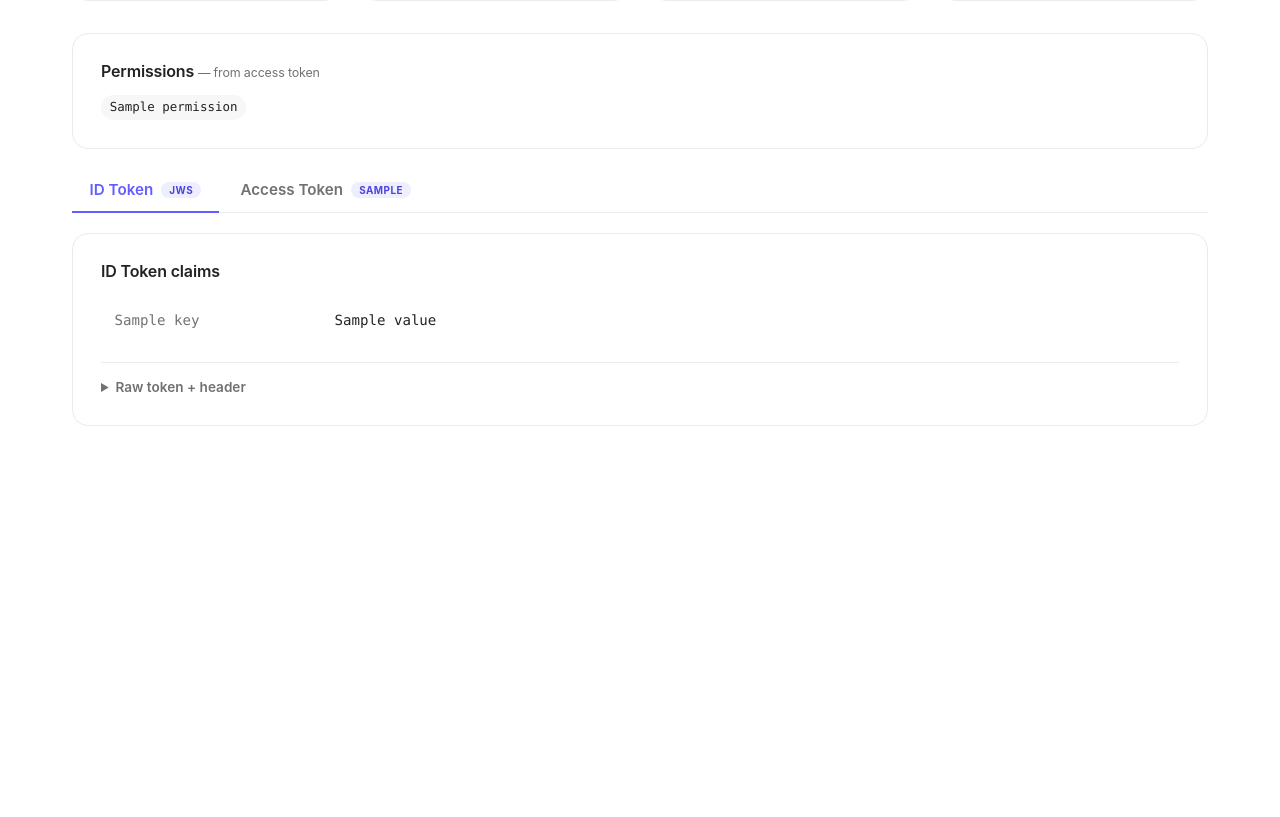
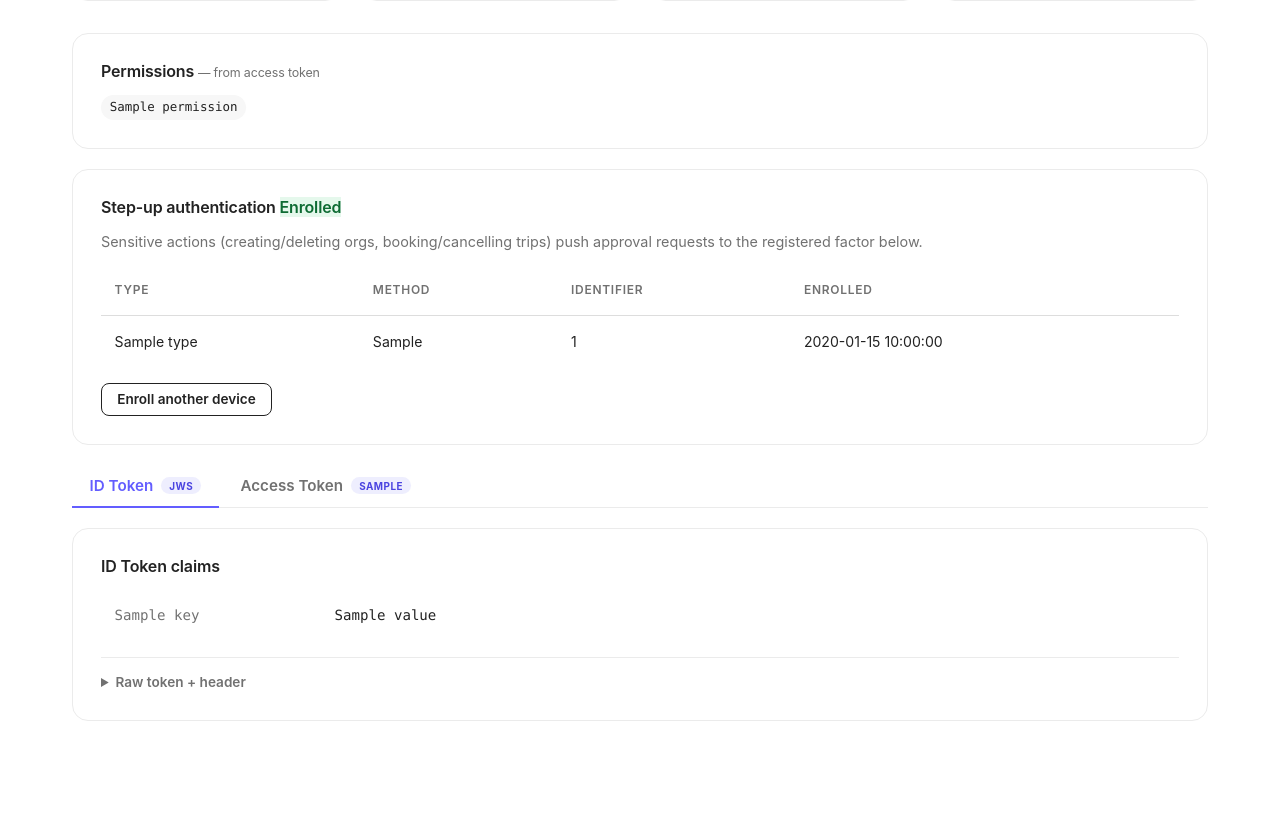
Before and after one commit to seattlily/auth0-fastapi-agent, a FastAPI app: template app/templates/profile.html in a window 1280 px wide. Shown: the part 206-1023 px from the top of the page. Before the commit the page ends 632 px from the top, so only its background shows below. Run offline with FastAPI, Linux system fonts and the light colour scheme; the template is opened without the code that fills it: most values are stand-ins (such as "Sample title", 1, 10 or a date in 2020); parts of the project's set-up code (start-up, migrations or seed data) failed here and were passed over.

Commit message:
feat: self-service Guardian enrollment surface (Profile + Dashboard banner)
Add list_user_enrollments to the Management API client and use it
in two new places so users can enroll proactively, before hitting
a sensitive action:

- Profile page: a "Step-up authentication" section showing the
  enrolled-vs-not-enrolled state, a small table of registered
  factors when present, and a direct "Set up step-up
  authentication" / "Enroll another device" button that links to
  /mfa/enroll.
- Dashboard: a one-line banner shown to compass_admin and
  travel_agent users with no factors on file, prompting them to
  enroll right after sign-in instead of finding out mid-action.

Required scope on the Management API M2M grant:
read:guardian_enrollments. The page renders gracefully if the
scope isn't authorized — status read fails, enroll button still
works.

Co-Authored-By: Claude Opus 4.7 (1M context) <noreply@anthropic.com>

```diff
--- a/app/main.py
+++ b/app/main.py
@@ -46,6 +46,7 @@ from tools.auth0_management import (
     delete_organization,
     get_organization_by_name,
     list_organization_members,
+    list_user_enrollments,
     reconcile_companies_with_auth0,
     sync_status,
 )
@@ -366,11 +367,25 @@ async def dashboard(request: Request, response: Response):
     visible_tools = [s["function"]["name"] for s in cz_visible_schemas(ctx)] + [
         s["function"]["name"] for s in visible_google_schemas(ctx)
     ]
+
+    # Surface a one-shot enrollment nudge for users who'll need step-up
+    # but haven't registered a device yet. Skip the lookup for roles
+    # that don't trigger CIBA-gated actions.
+    needs_enrollment = False
+    if role in ("compass_admin", "travel_agent"):
+        user_sub = ctx.get("sub") or user.get("sub")
+        if user_sub:
+            try:
+                needs_enrollment = not await list_user_enrollments(user_sub)
+            except ManagementError:
+                pass
+
     common = {
         "user": user,
         "ctx": ctx,
         "messages": request.session.get("conversation", []),
         "visible_tools": visible_tools,
+        "needs_enrollment": needs_enrollment,
     }
 
     if role == "compass_admin":
@@ -755,6 +770,16 @@ async def profile(request: Request, response: Response):
         decode_jwt_claims(access_token) if access_token_kind == "jws" else {}
     )
     id_token_header = decode_jwt_header(id_token) if id_token else {}
+
+    enrollments: list[dict] = []
+    enrollment_error: str | None = None
+    user_sub = ctx.get("sub") or user.get("sub")
+    if user_sub:
+        try:
+            enrollments = await list_user_enrollments(user_sub)
+        except ManagementError as e:
+            enrollment_error = str(e)
+
     return templates.TemplateResponse(
         request=request,
         name="profile.html",
@@ -768,6 +793,8 @@ async def profile(request: Request, response: Response):
             "access_token_kind": access_token_kind,
             "access_token_header": access_token_header,
             "access_token_claims": access_token_claims,
+            "enrollments": enrollments,
+            "enrollment_error": enrollment_error,
         },
     )
 
--- a/app/templates/profile.html
+++ b/app/templates/profile.html
@@ -23,6 +23,43 @@
     </div>
     {% else %}
     <p class="muted">No permissions on this token. Check that RBAC is enabled on the CompassZero API and that this user has a role assigned.</p>
+    {% endif %}
+</section>
+
+<section class="token-section">
+    <h3>
+        Step-up authentication
+        {% if enrollments %}
+        <span class="kind-pill" style="background:#E5F8EC; color:#0E6B33;">Enrolled</span>
+        {% else %}
+        <span class="kind-pill opaque">Not enrolled</span>
+        {% endif %}
+    </h3>
+    {% if enrollments %}
+    <p class="muted" style="font-size:0.9rem;">
+        Sensitive actions (creating/deleting orgs, booking/cancelling trips) push approval requests to the registered factor{{ '' if enrollments|length == 1 else 's' }} below.
+    </p>
+    <table class="claims-table" style="margin-top:0.85rem;">
+        <thead><tr><th>Type</th><th>Method</th><th>Identifier</th><th>Enrolled</th></tr></thead>
+        <tbody>
+        {% for e in enrollments %}
+        <tr>
+            <td>{{ e.type or '—' }}</td>
+            <td>{{ e.auth_method or e.name or '—' }}</td>
+            <td>{{ e.phone_number or e.identifier or '—' }}</td>
+            <td>{{ e.enrolled_at or '—' }}</td>
+        </tr>
+        {% endfor %}
+        </tbody>
+    </table>
+    <a href="/mfa/enroll?return_to=/profile" class="btn btn-secondary btn-small" style="margin-top:1rem;">Enroll another device</a>
+    {% else %}
+    <p class="muted" style="font-size:0.92rem;">
+        You haven't registered a device yet. Until you do, sensitive actions
+        will fail with a step-up error.
+        {% if enrollment_error %}<br><br><small style="opacity:0.8;">Note: couldn't read enrollment status from Auth0 ({{ enrollment_error }}). The enroll button still works.</small>{% endif %}
+    </p>
+    <a href="/mfa/enroll?return_to=/profile" class="btn" style="margin-top:0.85rem;">Set up step-up authentication</a>
     {% endif %}
 </section>
 
```
Also changed, not shown: app/templates/dashboard.html (+10 -0 lines), app/tools/auth0_management.py (+15 -0 lines).
